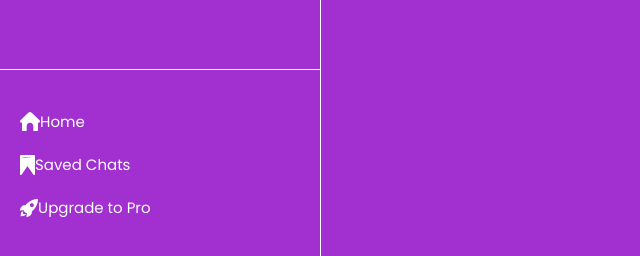
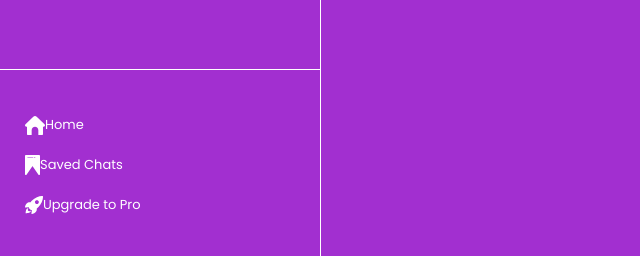
Before and after one commit to DDeShon/react-chat-ai, a React (Create React App) app: page / in a window 1280 px wide. Shown: the part 490-746 px from the top of the page, without its empty margins (0-640 px from the left). Built offline with nearby package versions, Linux system fonts and the light colour scheme.

Commit message:
working on ui layout

```diff
--- a/src/App.css
+++ b/src/App.css
@@ -88,12 +88,12 @@ body {
 }
 
 .lowerSide {
-  padding: 2rem;
+  padding: 2.5rem;
 }
 
 .listItems {
   display: flex;
   align-items: center;
   margin: 2rem auto;
-  font-size: 1.5rem;
+  font-size: 1.3rem;
 }
```
